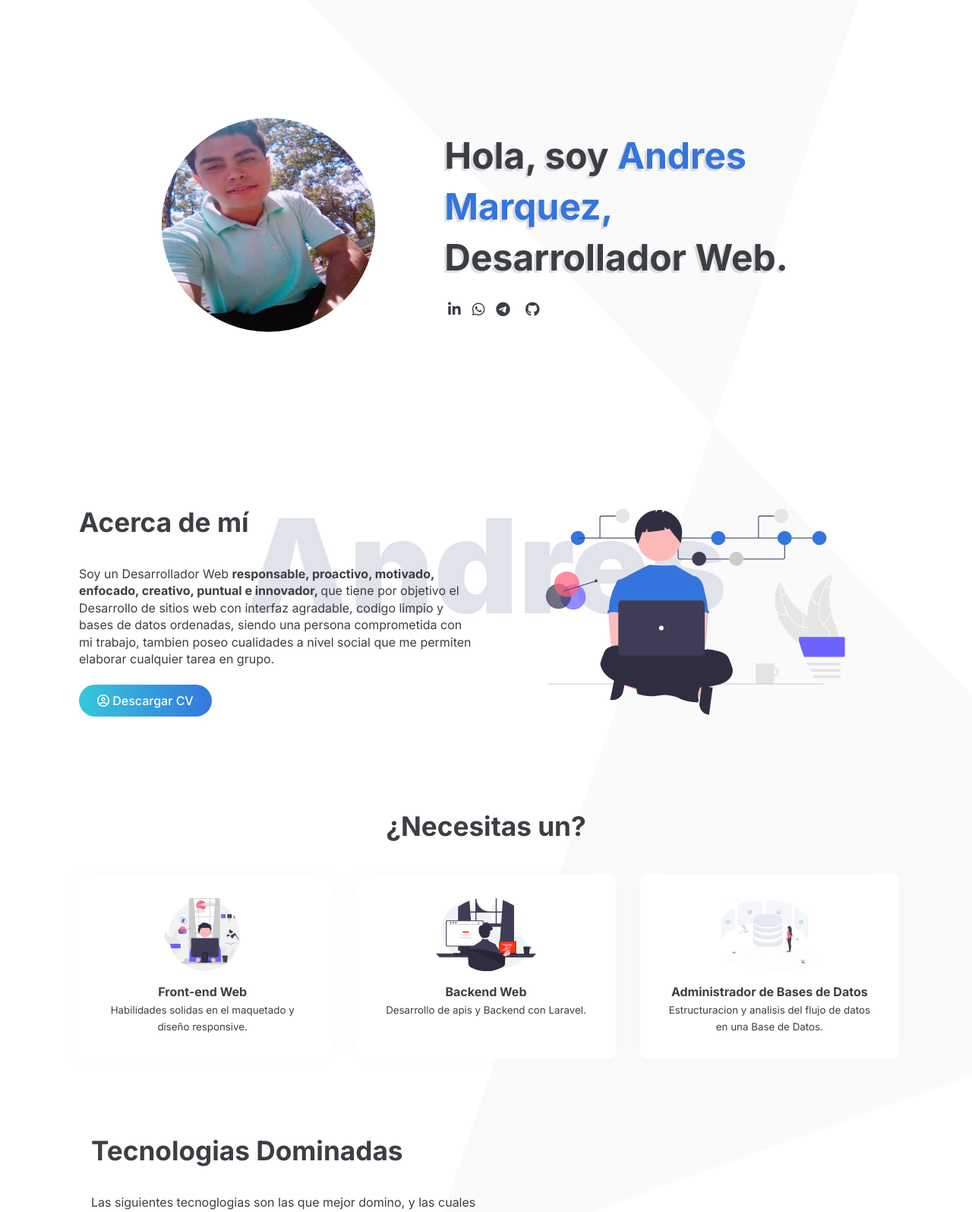
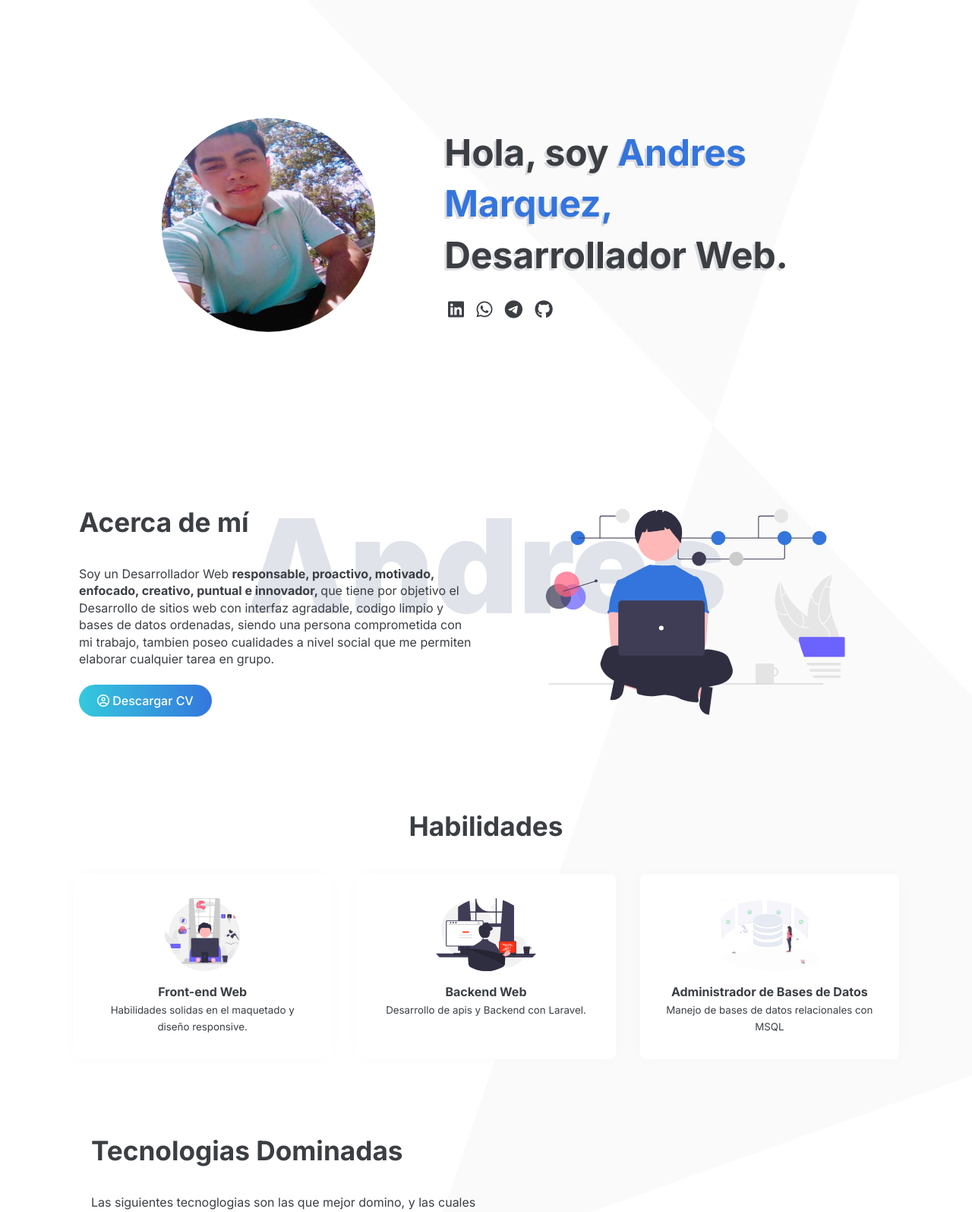
Before and after one commit to andresmarquez02/andres, a PHP site: page / in a window 1280 px wide. Shown: the part 88-1683 px from the top of the page at 76% size. Run offline with PHP 8.4, Linux system fonts and the light colour scheme.

Commit message:
cambios diseños

```diff
--- a/assets/css/style.css
+++ b/assets/css/style.css
@@ -156,7 +156,8 @@ img{
     align-items: center;
     z-index:1020;
     position: fixed;
-    background-color:var(--text-white);
+    background-color: var(--text-color-img-work);
+    top: 0;
 }
 .preload{
     border: 6px #ff000000 solid;
@@ -869,7 +870,7 @@ img{
 .social_media a{
     color: var(--second-color) !important;
     margin: 0 .3rem;
-    font-size: 19px !important;
+    font-size: 24px !important;
 }
 .footer_container{
     row-gap: 1rem;
--- a/assets/js/index.js
+++ b/assets/js/index.js
@@ -2,6 +2,14 @@ let top_nav = document.querySelector("#top_nav");
 let logo = document.querySelector("#logo");
 let bars = document.querySelector(".bars");
 let backdrop = document.querySelector(".backdrop__bar");
+
+document.addEventListener('Load', function(){
+    document.getElementById('preload').style.display="flex";
+    document.querySelector("body").style.overflowY="hidden";
+});
+document.querySelector("body").style.overflowY="auto";
+document.getElementById('preload').style.display="none";
+
 window.onscroll = function(){
     let y = window.scrollY;
     if(y > 50){
--- a/index.html
+++ b/index.html
@@ -89,20 +89,20 @@
                             Desarrollador Web.</h1>
                             <br>
                             <div class="social_media">
-                                <a href="https://www.facebook.com/andresmarquez02/" target="_blank" style="display:none !important" rel="noopener noreferrer">
+                                <!-- <a href="https://www.facebook.com/andresmarquez02/" target="_blank" style="display:none !important" rel="noopener noreferrer">
                                     <span class="fa fa-facebook"></span>
-                                </a>
+                                </a> -->
                                 <a href="https://www.linkedin.com/in/andres-marquez-02/" target="_blank" rel="noopener noreferrer">
-                                    <span class="fa fa-linkedin"></span>
+                                    <i class="fa-brands fa-linkedin"></i>
                                 </a>
                                 <a href="https://api.whatsapp.com/send/?phone=%2B584129298833&text&app_absent=0" target="_blank" rel="noopener noreferrer">
-                                    <span class="fa fa-whatsapp"></span>
+                                    <i class="fa-brands fa-whatsapp"></i>
                                 </a>
                                 <a href="https://t.me/andresmarquez02" target="_blank" rel="noopener noreferrer">
-                                    <span class="fa fa-telegram" aria-hidden="true"></span>&nbsp;
+                                    <i class="fa-brands fa-telegram"></i>
                                 </a>
                                 <a href="https://github.com/andresmarquez02" target="_blank" rel="noopener noreferrer">
-                                    <span class="fa fa-github" aria-hidden="true"></span>&nbsp;
+                                    <i class="fa-brands fa-github"></i>
                                 </a>
                             </div>
                         </div>
@@ -142,7 +142,7 @@
             </section>
             <section class="section help">
                 <div>
-                    <h1 class="help_title">¿Necesitas un?   </h1>
+                    <h1 class="help_title">Habilidades</h1>
                     <br>
                 </div>
                 <div class="help_container bd-grid">
@@ -180,7 +180,7 @@
                                 </h1>
                                 <h4 style="text-align:center;margin-top:1rem">Administrador de Bases de Datos</h4>
                                 <small style="margin-top: .5rem;">
-                                    Estructuracion y analisis del flujo de datos en una Base de Datos.
+                                    Manejo de bases de datos relacionales con MSQL
                                 </small>
                             </div>
                         </div>
@@ -575,13 +575,5 @@
     </main>
     <script src="assets/js/scrollreveal.min.js"></script>
     <script src="assets/js/index.js"></script>
-    <script>
-        document.addEventListener('Load', function(){
-            document.getElementById('preload').style.display="flex";
-            document.querySelector("body").style.overflowY="hidden";
-        });
-        document.querySelector("body").style.overflowY="auto";
-        document.getElementById('preload').style.display="none";
-    </script>
 </body>
 </html>
```
